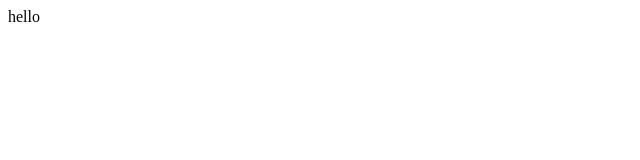
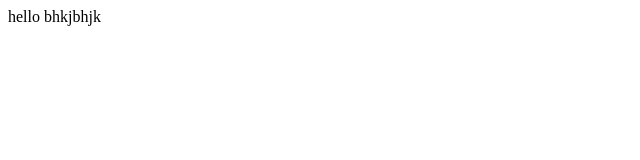
Before and after one commit to zibibi1/new, a plain HTML site: page docs/index.html in a window 1280 px wide. Shown: the full height of the page, 0-640 px from the left. Drawn offline with Linux system fonts and the light colour scheme.

Commit message:
Update index.html

```diff
--- a/docs/index.html
+++ b/docs/index.html
@@ -1 +1,2 @@
 <p>hello
+bhkjbhjk
```
